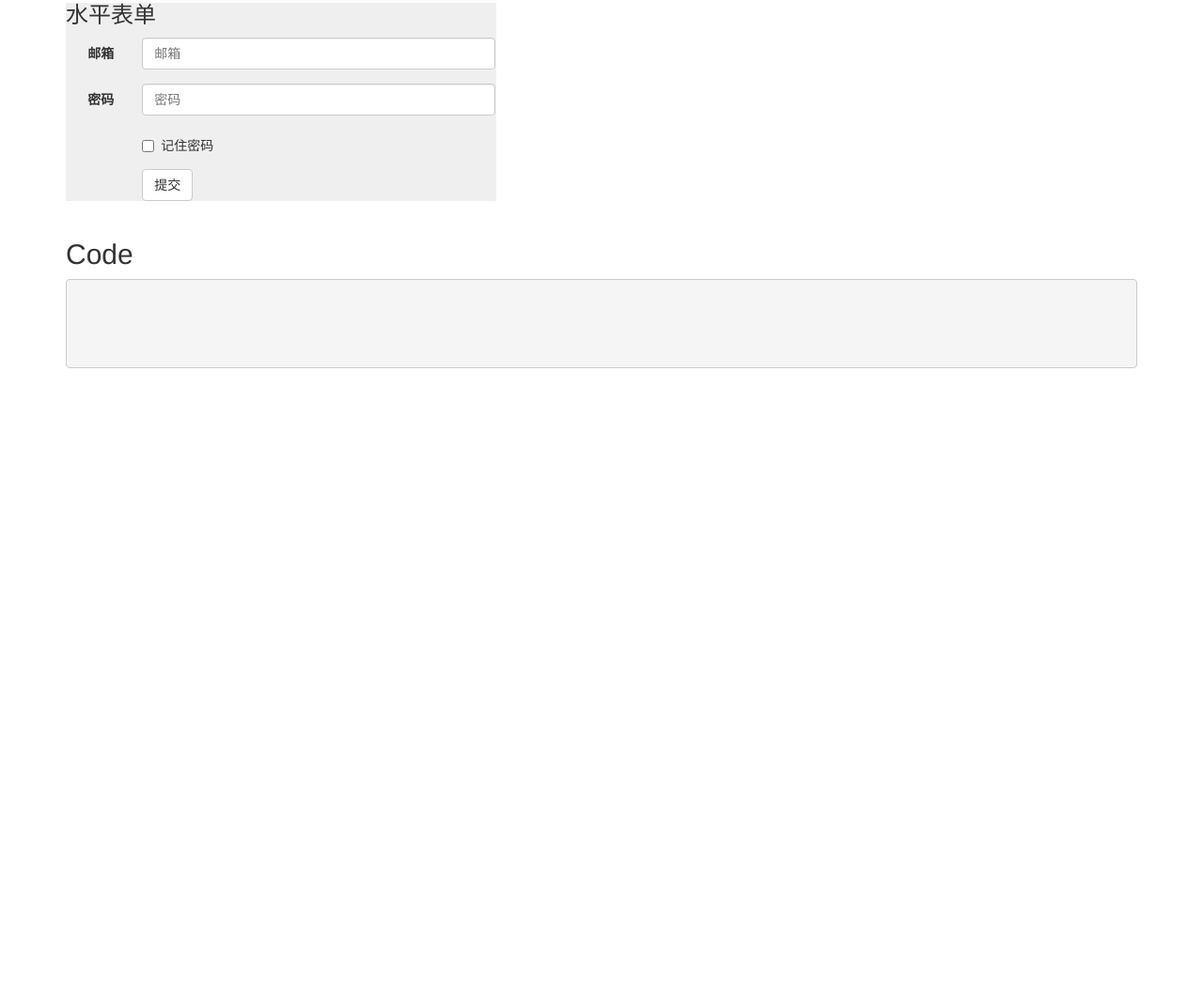
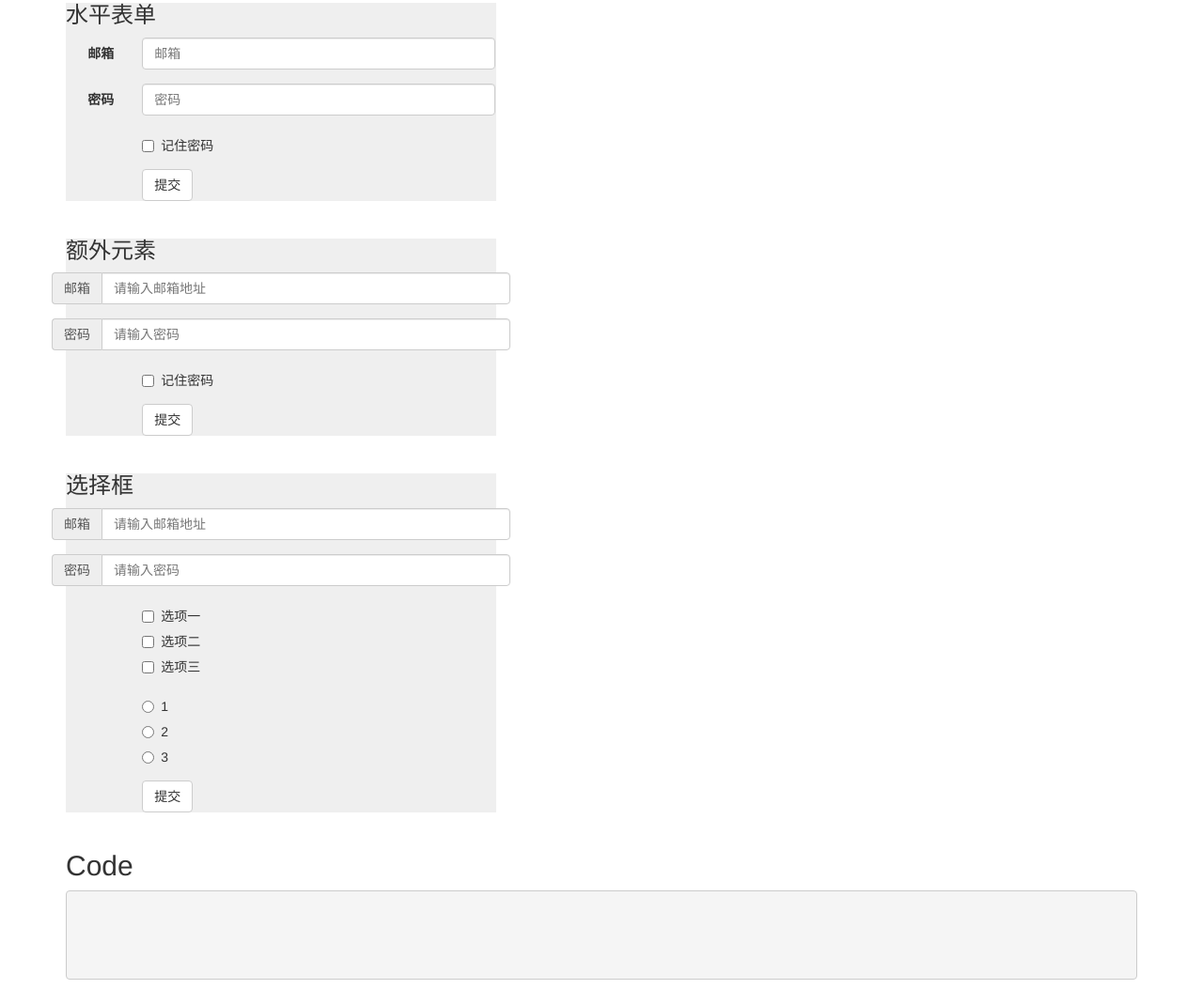
Before and after one commit to OXOYO/Bootstrap-Tutorial, a website: page lesson-2/lesson-2-1.html in a window 1280 px wide. Shown: the part 368-1421 px from the top of the page at 94% size. Before the commit the page ends 800 px from the top, so only its background shows below. Drawn offline with Linux system fonts and the light colour scheme.

Commit message:
新加了几个表单demo。

```diff
--- a/Gruntfile.js
+++ b/Gruntfile.js
@@ -14,7 +14,7 @@ module.exports = function(grunt) {
 		connect: {
 			options: {
 				port: 9001,
-				hostname: 'localhost', //默认就是这个值，可配置为本机某个 IP，localhost 或域名
+				hostname: '0.0.0.0', //默认就是这个值，可配置为本机某个 IP，localhost 或域名
 				livereload: 35730  //声明给 watch 监听的端口
 			},
 			server: {
--- a/lesson-2/lesson-2-1.html
+++ b/lesson-2/lesson-2-1.html
@@ -49,6 +49,7 @@
 				</form>
 			</div>
 		</div>
+
 		<div class="row">
 			<div class="col-lg-5 col-md-4 col-sm-5 col-xs-12">
 				<form class="form-horizontal form-block">
@@ -82,6 +83,101 @@
 				</form>
 			</div>
 		</div>
+		<div class="row">
+			<div class="col-lg-5 col-md-4 col-sm-5 col-xs-12">
+				<form class="form-horizontal form-block">
+					<h3>额外元素</h3>
+					<div class="form-group">
+						<div class="input-group">
+							<span class="input-group-addon" id="userEmail2">邮箱</span>
+							<input type="email" class="form-control" id="userEmail" placeholder="请输入邮箱地址" aria-describedby="userEmail2">
+						</div>
+					</div>
+					<div class="form-group">
+						<div class="input-group">
+							<span class="input-group-addon" id="userPassword2">密码</span>
+							<input type="password" class="form-control" id="userPassword" placeholder="请输入密码" aria-describedby="userPassword">
+						</div>
+					</div>
+					<div class="form-group">
+						<div class="col-sm-offset-2 col-sm-10">
+							<div class="checkbox">
+								<label for="rememberPassword">
+									<input type="checkbox" id="rememberPassword"> 记住密码
+								</label>
+							</div>
+						</div>
+					</div>
+					<div class="form-group">
+						<div class="col-sm-offset-2 col-sm-10">
+							<button type="submit" class="btn btn-default">提交</button>
+						</div>
+					</div>
+				</form>
+			</div>
+		</div>
+		<div class="row">
+			<div class="col-lg-5 col-md-4 col-sm-5 col-xs-12">
+				<form class="form-horizontal form-block">
+					<h3>选择框</h3>
+					<div class="form-group">
+						<div class="input-group">
+							<span class="input-group-addon" id="userEmail2">邮箱</span>
+							<input type="email" class="form-control" id="userEmail" placeholder="请输入邮箱地址" aria-describedby="userEmail">
+						</div>
+					</div>
+					<div class="form-group">
+						<div class="input-group">
+							<span class="input-group-addon" id="userPassword">密码</span>
+							<input type="email" class="form-control" id="userPassword" placeholder="请输入密码" aria-describedby="userEmail">
+						</div>
+					</div>
+					<div class="form-group">
+						<div class="col-sm-offset-2 col-sm-10">
+							<div class="checkbox">
+								<label>
+									<input type="checkbox"> 选项一
+								</label>
+							</div>
+							<div class="checkbox">
+								<label>
+									<input type="checkbox"> 选项二
+								</label>
+							</div>
+							<div class="checkbox">
+								<label>
+									<input type="checkbox"> 选项三
+								</label>
+							</div>
+						</div>
+					</div>
+					<div class="form-group">
+						<div class="col-sm-offset-2 col-sm-10">
+							<div class="radio">
+								<label>
+									<input type="radio" name="radio" value="1">1
+								</label>
+							</div>
+							<div class="radio">
+								<label>
+									<input type="radio" name="radio" value="2">2
+								</label>
+							</div>
+							<div class="radio">
+								<label>
+									<input type="radio" name="radio" value="3">3
+								</label>
+							</div>
+						</div>
+					</div>
+					<div class="form-group">
+						<div class="col-sm-offset-2 col-sm-10">
+							<button type="submit" class="btn btn-default">提交</button>
+						</div>
+					</div>
+				</form>
+			</div>
+		</div>
 		<h2>Code</h2>
 		<pre>
 			<code>
```
Also changed, not shown: index.html (+5 -0 lines).
